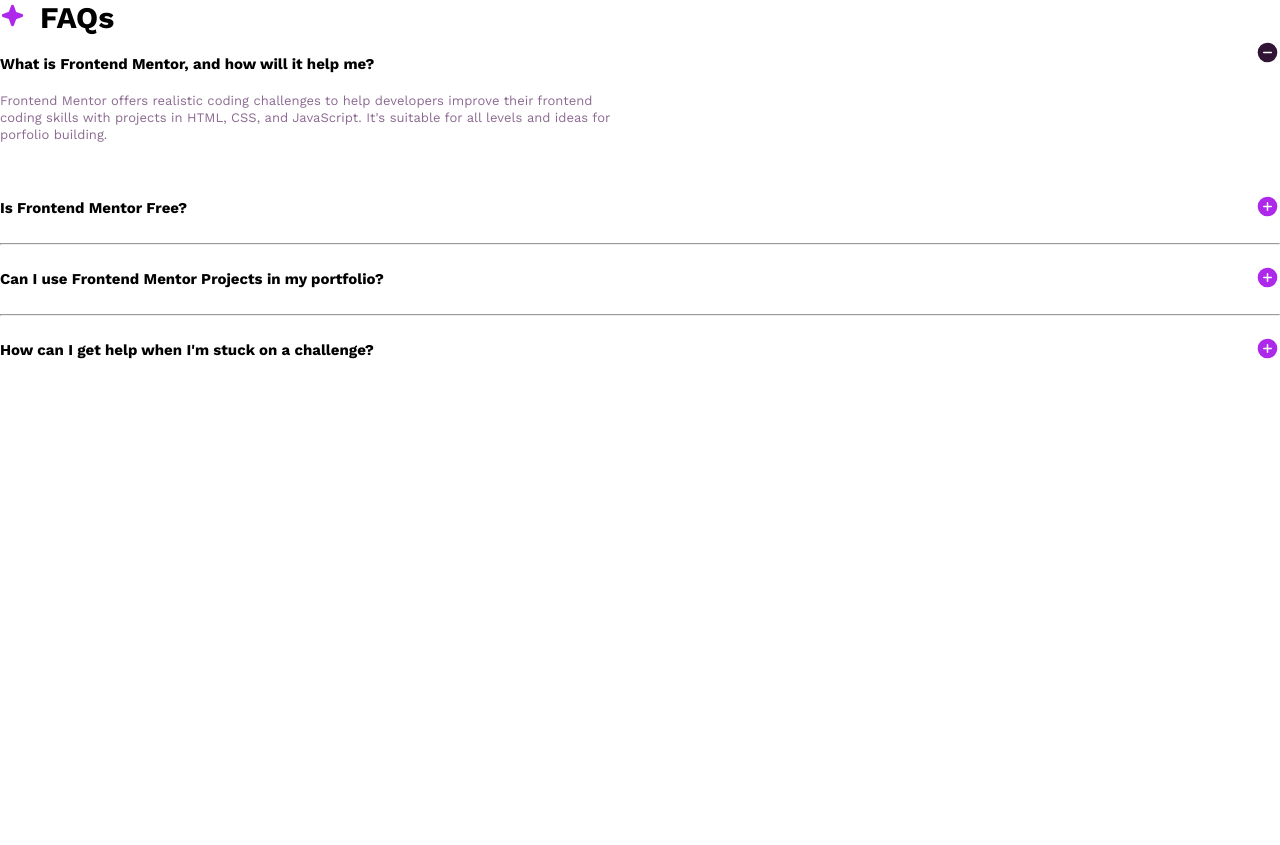
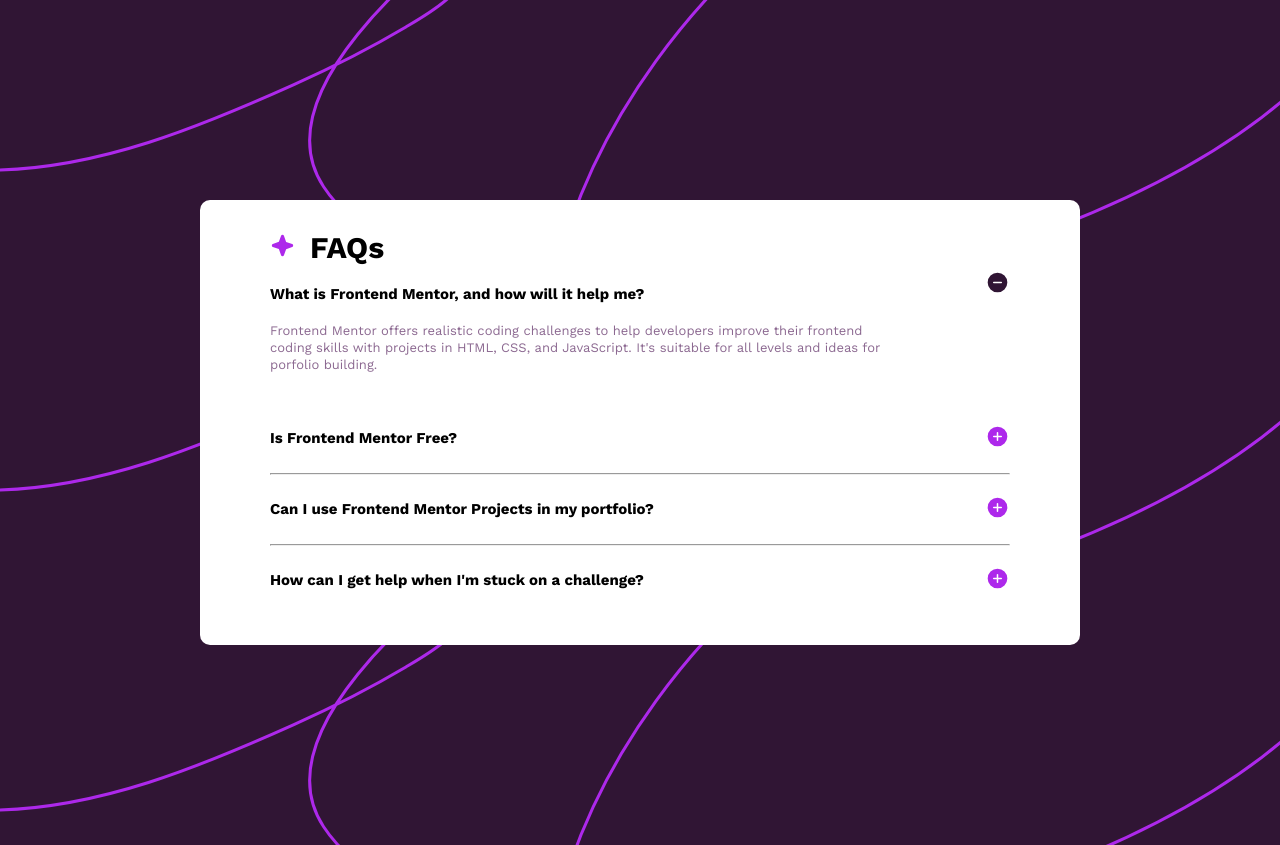
Before and after one commit to anyanwujohnpaul/faq-accordion, a plain HTML site: page index.html in a window 1280 px wide. Before the commit the page ends 800 px from the top, so only its background shows below. Drawn offline with nearby package versions, Linux system fonts and the light colour scheme.

Commit message:
still building

```diff
--- a/styles.css
+++ b/styles.css
@@ -5,9 +5,10 @@
   font-family: Work Sans, Arial;
 }
 
-/* body {
+body {
   background-image: url("assets/images/background-pattern-desktop.svg");
-} */
+  overflow-x: hidden;
+}
 
 p {
   font-family: Work Sans, Arial;
@@ -18,6 +19,10 @@ p {
   display: flex;
   column-gap: 20px;
   flex-direction: column;
+  margin: 200px 200px;
+  background: white;
+  border-radius: 10px;
+  padding: 30px 70px;
 }
 
 .FAQS {
@@ -41,10 +46,15 @@ p {
 
 .intro-to-fem {
   display: flex;
-  flex-direction: row;
   align-items: center;
   justify-content: space-between;
 }
+
+/* .icon-minus {
+  display: flex;
+  flex-direction: row;
+  justify-content: space-between;
+} */
 
 .intro-desc {
   font-size: 15px;
```
Also changed, not shown: index.html (+0 -1 lines).
